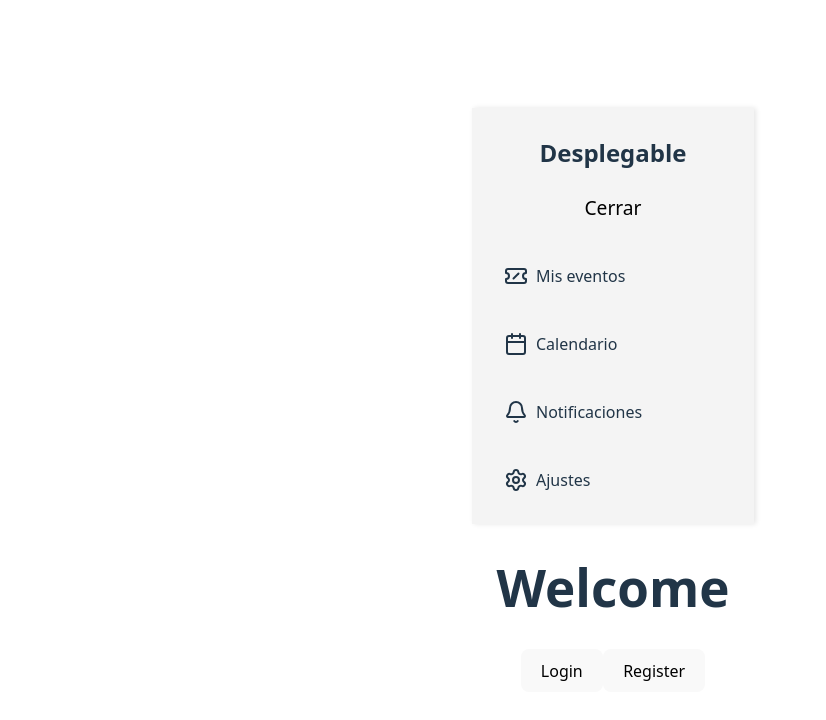
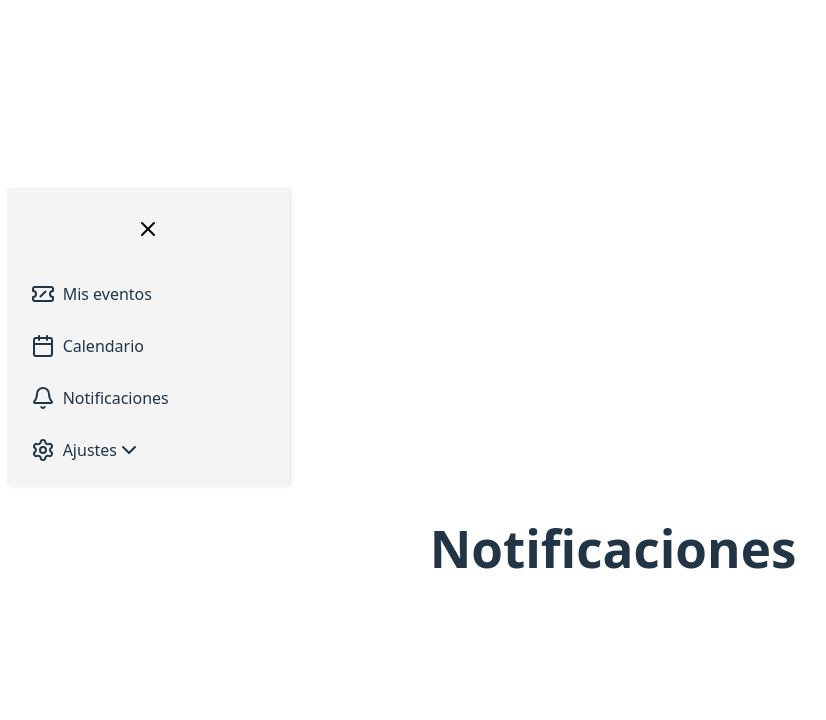
Before and after one commit to Marc-0207/FProject_front, a React (Vite) app: page /notificaciones in a window 1280 px wide. Shown: the top 720 px of the page, without its empty margins (27-853 px from the left). Built offline with nearby package versions, Linux system fonts and the light colour scheme.

Commit message:
Sidebar con links
Sidebar funcional con links, falta que se "oculte" cuando no está desplegada

```diff
--- a/package.json
+++ b/package.json
@@ -11,7 +11,8 @@
   },
   "dependencies": {
     "react": "^19.1.0",
-    "react-dom": "^19.1.0"
+    "react-dom": "^19.1.0",
+    "react-router-dom": "^7.7.1"
   },
   "devDependencies": {
     "@eslint/js": "^9.30.1",
--- a/src/App.jsx
+++ b/src/App.jsx
@@ -1,5 +1,9 @@
-import  Welcome  from './components/Auth/Welcome'
+import Welcome from './components/Auth/Welcome'
+import Calendario from './components/Calendario/Calendario'
+import Home from './components/Home/ListaEventos'
+import Notificaiones from './components/Notificaciones/Notificaciones'
 import Sidebar from './components/Sidebar/Sidebar'
+import { BrowserRouter as Router, Route, Routes } from 'react-router-dom';
 import { useState } from 'react'
 import './App.css'
 
@@ -7,8 +11,15 @@ function App() {
    const [isOpen, setIsOpen] = useState(true);
   return (
     <>
-      <Sidebar isOpen={isOpen} setIsOpen={setIsOpen} />
-      <Welcome />
+      <Router>
+        <Sidebar isOpen={isOpen} setIsOpen={setIsOpen} />
+        <Routes>
+          <Route path='/' element={<Welcome />}></Route>
+          <Route path='/listaeventos'element={<Home />}></Route>
+          <Route path='/calendario' element={<Calendario />}></Route>
+          <Route path='/notificaciones' element={<Notificaiones />}></Route>
+        </Routes>
+      </Router>
     </>
   )
 }
--- a/src/components/Calendario/Calendario.jsx
+++ b/src/components/Calendario/Calendario.jsx
@@ -1,4 +1,9 @@
 
-export function Calendario(){
-
+function Calendario(){
+return(
+    <>
+        <h1>Calendario</h1>
+    </>
+)
 }
+export default Calendario;
--- a/src/components/CrearEvento/CrearEvento.jsx
+++ b/src/components/CrearEvento/CrearEvento.jsx
@@ -1,4 +1,5 @@
 
-export function CrearEvento(){
+function CrearEvento(){
 
 }
+export default CrearEvento;
--- a/src/components/Home/ListaEventos.jsx
+++ b/src/components/Home/ListaEventos.jsx
@@ -1,4 +1,9 @@
 
-export function ListaEventos(){
-
+function ListaEventos(){
+return(
+    <>
+        <h1>ListaEventos</h1>
+    </>
+)
 }
+export default ListaEventos;
--- a/src/components/Notificaciones/Notificaciones.jsx
+++ b/src/components/Notificaciones/Notificaciones.jsx
@@ -1,4 +1,10 @@
 
-export function Notificaciones(){
+function Notificaciones(){
+return(
+    <>
+        <h1>Notificaciones</h1>
+    </>
+)
+}
 
-}
+export default Notificaciones;
--- a/src/components/SVG.jsx
+++ b/src/components/SVG.jsx
@@ -3,3 +3,5 @@ export const notificacion = <svg xmlns="http://www.w3.org/2000/svg" width="24" h
 export const eventos = <svg xmlns="http://www.w3.org/2000/svg" width="24" height="24" viewBox="0 0 24 24" fill="none" stroke="currentColor" strokeWidth="2" strokeLinecap="round" strokeLinejoin="round" className="lucide lucide-ticket-slash-icon lucide-ticket-slash"><path d="M2 9a3 3 0 0 1 0 6v2a2 2 0 0 0 2 2h16a2 2 0 0 0 2-2v-2a3 3 0 0 1 0-6V7a2 2 0 0 0-2-2H4a2 2 0 0 0-2 2Z"/><path d="m9.5 14.5 5-5"/></svg>;
 export const ajustes = <svg xmlns="http://www.w3.org/2000/svg" width="24" height="24" viewBox="0 0 24 24" fill="none" stroke="currentColor" strokeWidth="2" strokeLinecap="round" strokeLinejoin="round" className="lucide lucide-settings-icon lucide-settings"><path d="M9.671 4.136a2.34 2.34 0 0 1 4.659 0 2.34 2.34 0 0 0 3.319 1.915 2.34 2.34 0 0 1 2.33 4.033 2.34 2.34 0 0 0 0 3.831 2.34 2.34 0 0 1-2.33 4.033 2.34 2.34 0 0 0-3.319 1.915 2.34 2.34 0 0 1-4.659 0 2.34 2.34 0 0 0-3.32-1.915 2.34 2.34 0 0 1-2.33-4.033 2.34 2.34 0 0 0 0-3.831A2.34 2.34 0 0 1 6.35 6.051a2.34 2.34 0 0 0 3.319-1.915"/><circle cx="12" cy="12" r="3"/></svg>;
 export const desplegable =  <svg xmlns="http://www.w3.org/2000/svg" width="24" height="24" viewBox="0 0 24 24" fill="none" stroke="currentColor" strokeWidth="2" strokeLinecap="round" strokeLinejoin="round" className="lucide lucide-chevron-down-icon lucide-chevron-down"><path d="m6 9 6 6 6-6"/></svg>;
+export const cerrar = <svg xmlns="http://www.w3.org/2000/svg" width="24" height="24" viewBox="0 0 24 24" fill="none" stroke="currentColor" strokeWidth="2" strokeLinecap="round" strokeLinejoin="round" className="lucide lucide-x-icon lucide-x"><path d="M18 6 6 18"/><path d="m6 6 12 12"/></svg>;
+export const menu = <svg xmlns="http://www.w3.org/2000/svg" width="24" height="24" viewBox="0 0 24 24" fill="none" stroke="currentColor" strokeWidth="2" strokeLinecap="round" strokeLinejoin="round" className="lucide lucide-menu-icon lucide-menu"><path d="M4 12h16"/><path d="M4 18h16"/><path d="M4 6h16"/></svg>;
--- a/src/components/Sidebar/Sidebar.css
+++ b/src/components/Sidebar/Sidebar.css
@@ -5,11 +5,13 @@
   padding: 1rem;
   box-shadow: 2px 0 5px rgba(0,0,0,0.1);
   transition: transform 0.3s ease-in-out;
+  transform: translateX(-150%);
 }
 
-/* Estilo para cuando la barra está cerrada (opcional si usas clases condicionales) */
+/* Estilo para cuando la barra está cerrada */
 .sidebar.closed {
-  transform: translateX(-100%);
+  transform: translateY(-20%) translateX(-150%);
+
 }
 
 /* Título */
@@ -35,27 +37,101 @@
 }
 
 /* Cada ítem del menú */
-.Opciones div {
+.menu-item {
   display: flex;
   align-items: center;
   padding: 0.5rem;
   cursor: pointer;
   border-radius: 4px;
   transition: background 0.2s ease-in-out;
+  color: inherit;
+  text-decoration: none;
 }
 
-.Opciones div:hover {
+.menu-item:hover {
   background-color: #e0e0e0;
 }
 
 /* Icono del ítem */
-.Opciones svg {
+.menu-item svg {
   margin-right: 0.5rem;
 }
 
-/* Dropdown (si hay) */
+/* Contenedor relativo del dropdown */
+.dropdown-container {
+  position: relative;
+}
+
+/* Dropdown hacia abajo */
 .dropdown {
-  margin-left: 1.5rem;
+  position: absolute;
+  top: 100%;   /* justo debajo del elemento padre */
+  left: 0;
+  background-color: #fff;
+  border: 1px solid #ddd;
+  border-radius: 4px;
+  box-shadow: 0px 2px 8px rgba(0, 0, 0, 0.1);
+  padding: 0.5rem;
+  width: max-content;
+  z-index: 10;
+  transform-origin: top center;
+  animation: dropdownDown 0.3s ease-out;
   font-size: 0.9rem;
   color: #555;
 }
+
+/* Animación para desplegable hacia abajo */
+@keyframes dropdownDown {
+  from {
+    opacity: 0;
+    transform: scaleY(0.8);
+  }
+  to {
+    opacity: 1;
+    transform: scaleY(1);
+  }
+}
+
+/* Switch de modo oscuro */
+.switch {
+  position: relative;
+  display: inline-block;
+  width: 50px;
+  height: 24px;
+  margin-left: 0.5rem;
+}
+
+.switch input {
+  opacity: 0;
+  width: 0;
+  height: 0;
+}
+
+.slider {
+  position: absolute;
+  cursor: pointer;
+  top: 0; left: 0; right: 0; bottom: 0;
+  background-color: #ccc;
+  transition: .4s;
+  border-radius: 24px;
+}
+
+.slider:before {
+  position: absolute;
+  content: "";
+  height: 18px;
+  width: 18px;
+  left: 3px;
+  bottom: 3px;
+  background-color: white;
+  transition: .4s;
+  border-radius: 50%;
+}
+
+input:checked + .slider {
+  background-color: #4caf50;
+}
+
+input:checked + .slider:before {
+  transform: translateX(26px);
+}
--- a/src/components/Sidebar/Sidebar.jsx
+++ b/src/components/Sidebar/Sidebar.jsx
@@ -1,48 +1,60 @@
-import { calendario, notificacion, eventos, ajustes, desplegable } from '../SVG';
+import { Link } from 'react-router-dom';
+import { calendario, notificacion, eventos, ajustes, desplegable, menu, cerrar } from '../SVG';
 import './Sidebar.css';
 import { useState } from 'react';
 
 const Sidebar = ({ isOpen, setIsOpen }) => {
   const [activeDropdown, setActiveDropdown] = useState(null);
+  const [isOn, setIsOn] = useState(false);
 
-  const navItems = [
-    { title: 'Mis eventos', icon: eventos, hasDropdown: false },
-    { title: 'Calendario', icon: calendario, hasDropdown: false },
-    { title: 'Notificaciones', icon: notificacion, hasDropdown: false },
-    {
-      title: 'Ajustes',
-      icon: ajustes,
-      hasDropdown: true,
-      dropdownItems: ['Modo oscuro']
-    },
-  ];
-
+  const toggleSwitch = () => setIsOn(!isOn);
   const toggleDropdown = (index) => {
     setActiveDropdown(activeDropdown === index ? null : index);
   };
 
+  const navItems = [
+    { title: 'Mis eventos', path: '/listaeventos', icon: eventos, hasDropdown: false },
+    { title: 'Calendario', path: '/calendario', icon: calendario, hasDropdown: false },
+    { title: 'Notificaciones', path: '/notificaciones', icon: notificacion, hasDropdown: false },
+    { title: 'Ajustes', icon: ajustes, hasDropdown: true, dropdownItems: ['Modo oscuro']},
+  ];
+
   return (
     <div className={`sidebar ${isOpen ? '' : 'closed'}`}>
-      <h1>Desplegable</h1>
 
       <button onClick={() => setIsOpen(!isOpen)}>
-        {isOpen ? 'Cerrar' : 'Abrir'}
+        {isOpen ? cerrar : menu}
       </button>
 
-      <nav className='Opciones'>
+      <nav className="Opciones">
         {navItems.map((item, index) => (
-          <div key={item.title}>
-            <div className="menu-item" onClick={() => item.hasDropdown && toggleDropdown(index)}>
+          <div key={item.title} className="dropdown-container">
+            {!item.hasDropdown ? (
+              <Link to={item.path} className="menu-item">
                 {item.icon}
                 <span>{item.title}</span>
+              </Link>
+            ) : (
+              <>
+                <div className="menu-item" onClick={() => toggleDropdown(index)}>
+                  {item.icon}
+                  <span>{item.title}</span>
+                  {desplegable}
                 </div>
-            {item.hasDropdown && activeDropdown === index && (
+                {activeDropdown === index && (
                   <div className="dropdown">
                     {item.dropdownItems.map((subItem, i) => (
-                  <div key={i}>{subItem}</div>
-
+                      <div key={i}>
+                        {subItem}
+                        <label className="switch">
+                          <input type="checkbox" checked={isOn} onChange={toggleSwitch} />
+                          <span className="slider"></span>
+                        </label>
+                      </div>
                     ))}
                   </div>
+                )}
+              </>
             )}
           </div>
         ))}
@@ -50,5 +62,4 @@ const Sidebar = ({ isOpen, setIsOpen }) => {
     </div>
   );
 };
-
 export default Sidebar;
```
Also changed, not shown: 1 other file (tests, documents, lock files or other folders). Lines whose indentation alone changed are shown as unchanged.
